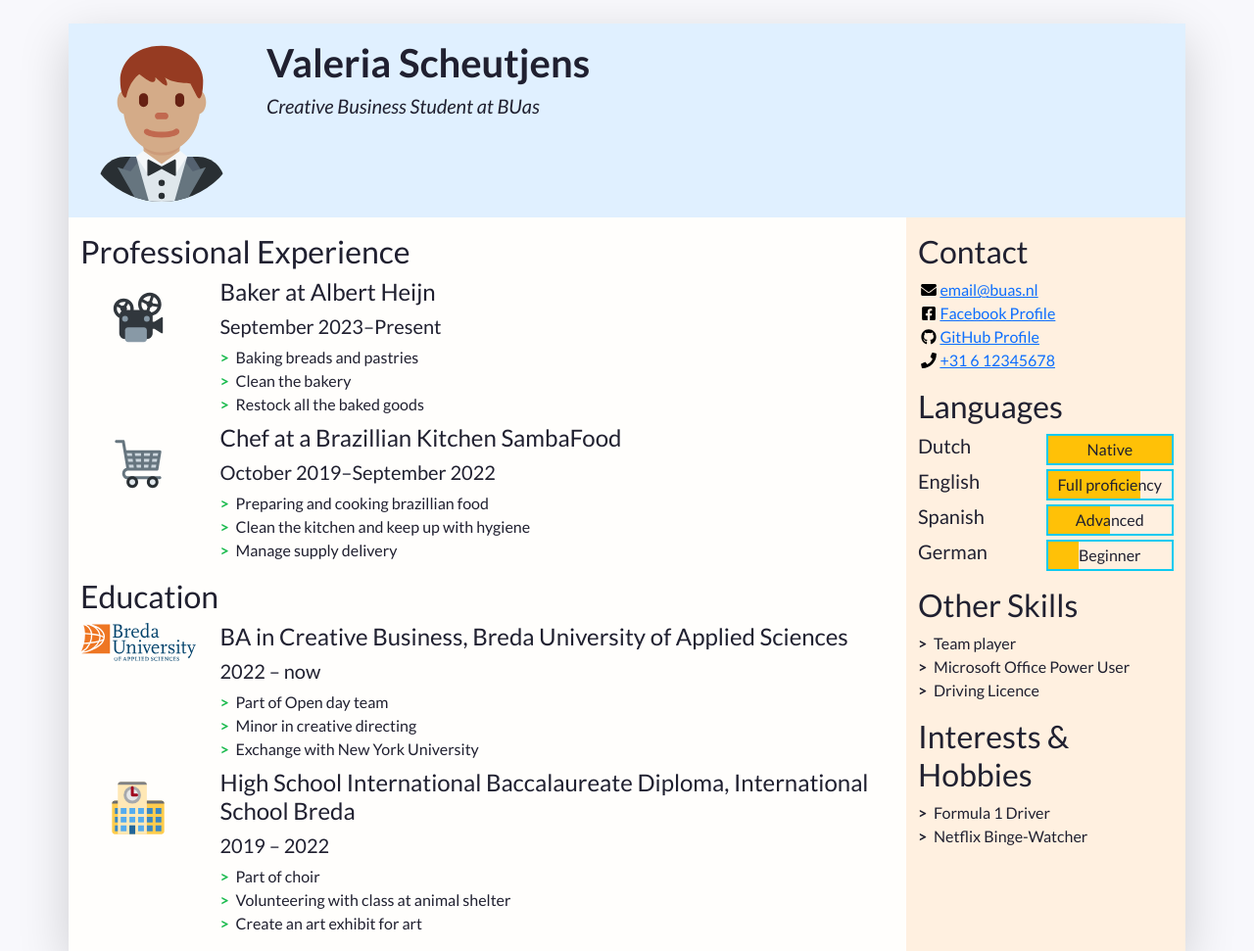
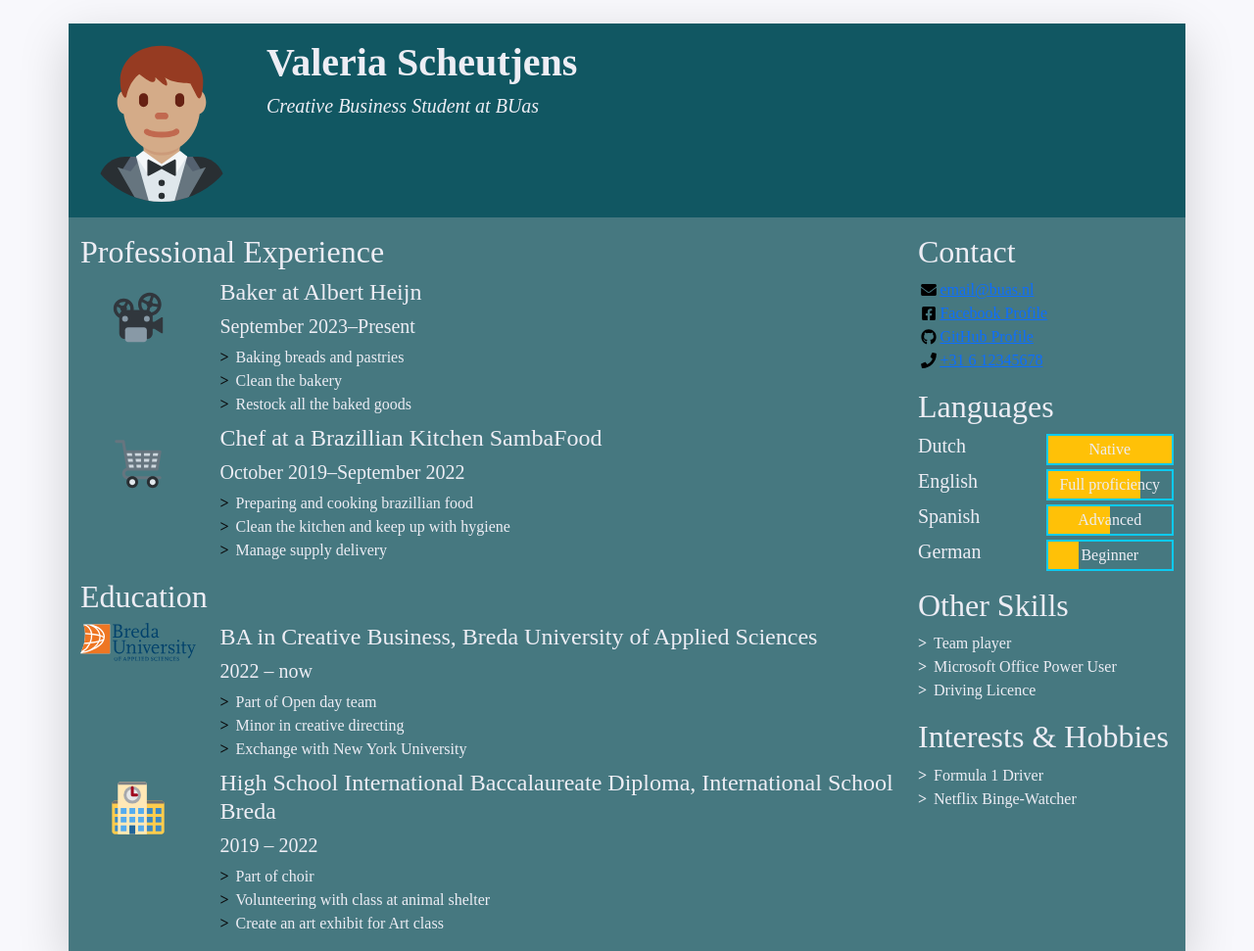
Before and after one commit to ValeriaScheutjens/Resume, a plain HTML site: page index.html in a window 1280 px wide. Shown: the top 971 px of the page at 98% size. Drawn offline with nearby package versions, Linux system fonts and the light colour scheme.

Commit message:
Color and font

```diff
--- a/css/styles.css
+++ b/css/styles.css
@@ -6,23 +6,23 @@
 /* Styles for the body */
 
 body {
-	font-family: Lato, "Open Sans", Roboto, "Segoe UI", "Helvetica Neue", Helvetica, Arial, sans-serif;
-	color: #202030;
+	font-family: serif;
+	color: #ededf4;
 	background-color: #f8f8fc;
 }
 
 /* Styles for custom classes in the document. (There are more, try to find them out!) */
 
 .resume-header {
-    background-color: #e0f0ff;
+    background-color: #115762;
 }
 
 .resume-main {
-	background-color: #fffefc;
+	background-color: #467880;
 }
 
 .resume-aside {
-	background-color: #fff0e0;
+	background-color: #467880;
 }
 
 /* Styles for lists in the document */
@@ -36,7 +36,7 @@ body {
 }
 
 .biography-details li::before {
-	color: #1cbb4f;
+	color: #0a0a0b;
 }
 
 .biography-details li, .skill-list li {
--- a/index.html
+++ b/index.html
@@ -154,7 +154,7 @@
                   <ul class="biography-details list-unstyled">
                     <li>Part of choir</li>
                     <li>Volunteering with class at animal shelter</li>
-                    <li>Create an art exhibit for art</li>
+                    <li>Create an art exhibit for Art class</li>
                   </ul>
                 </div>
               </li>
```
